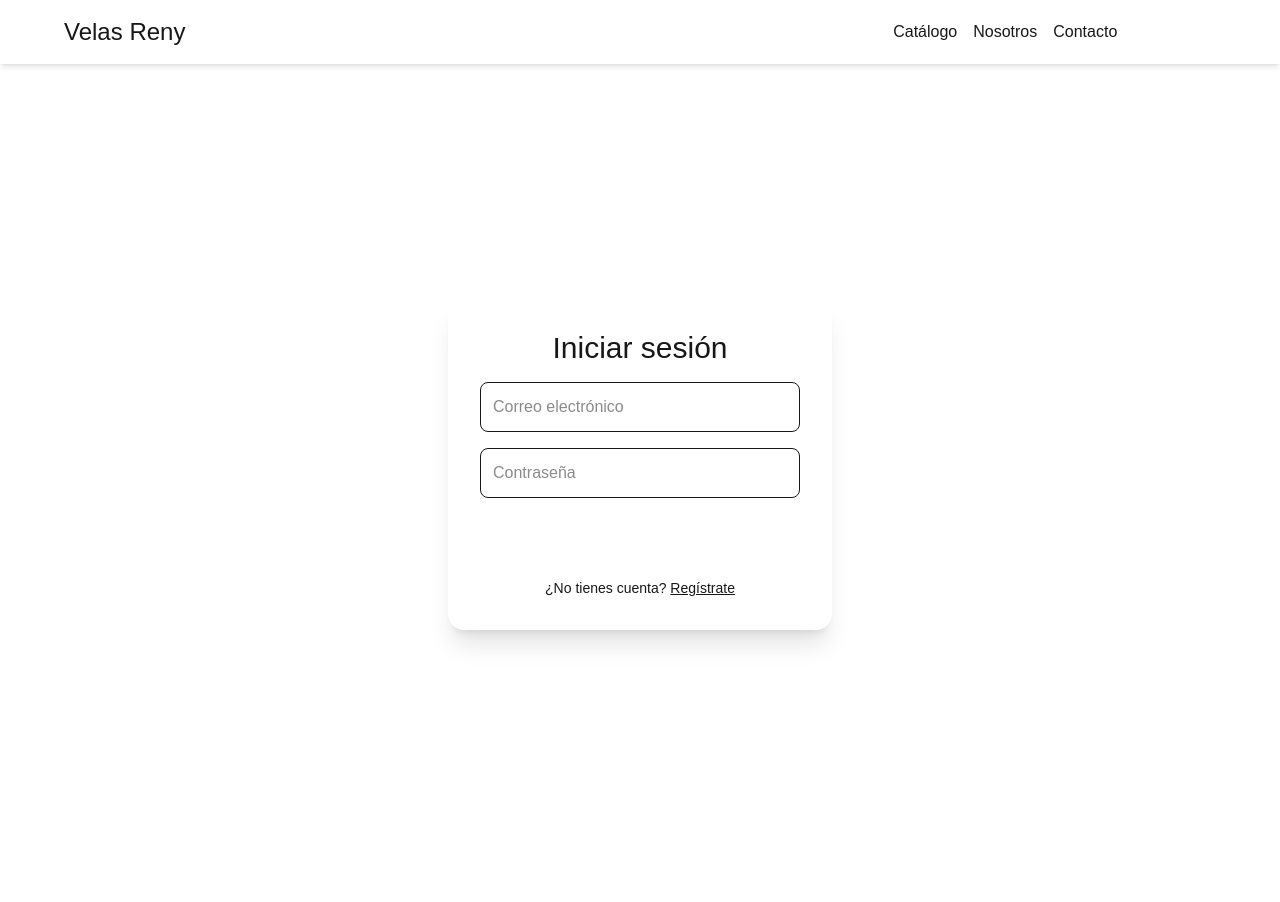
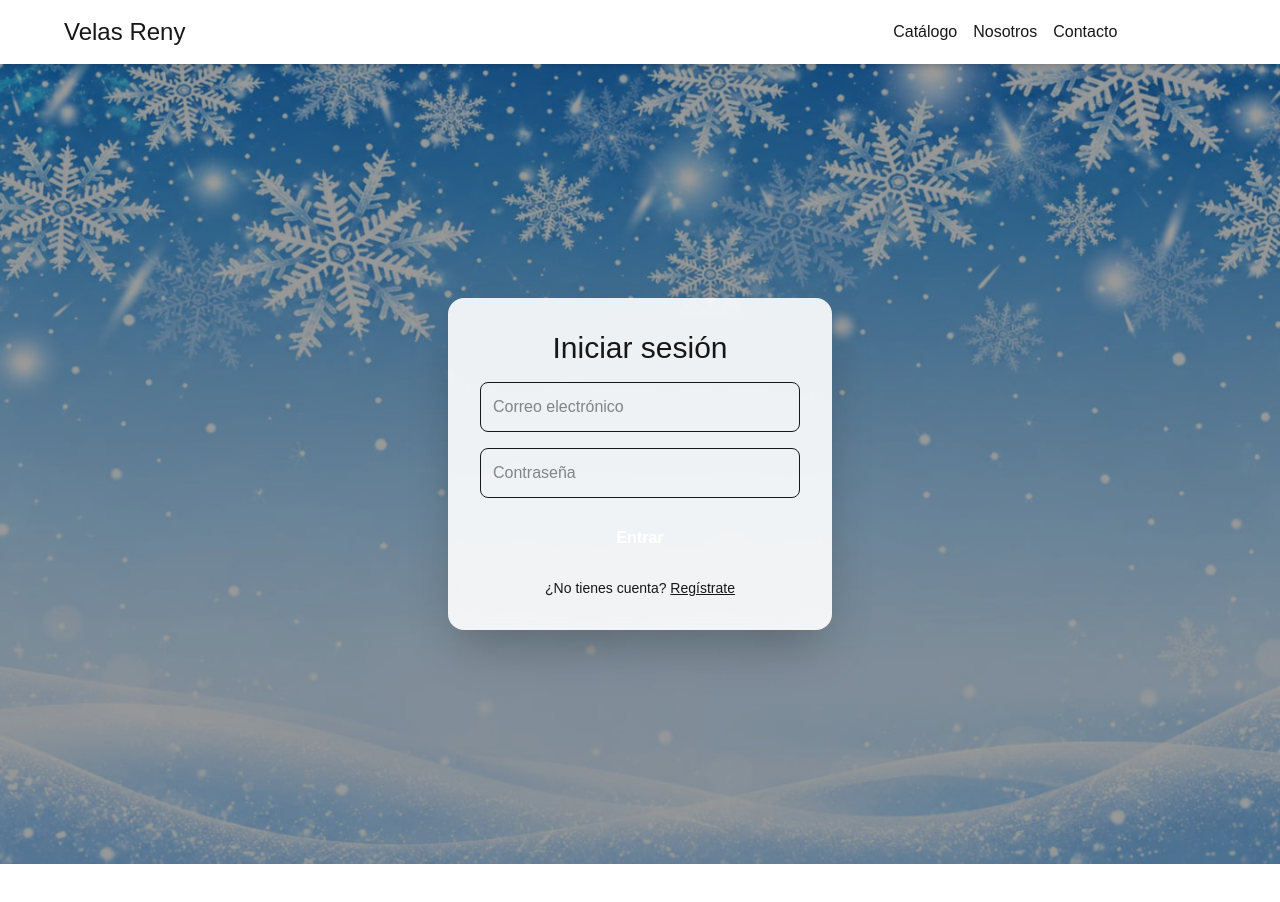
Before and after one commit to JuanDAvila12/Velas_Reny, a Next.js app: page /login in a window 1280 px wide. Shown: the top 902 px of the page. Built offline with nearby package versions, Linux system fonts and the light colour scheme; no server answers.

Commit message:
Recupera archivos SVG por defecto

```diff
--- a/app/login/page.tsx
+++ b/app/login/page.tsx
@@ -22,8 +22,16 @@ export default function LoginPage() {
   }
 
   return (
-    <div className="min-h-screen flex items-center justify-center bg-reny-cream">
-      <form className="bg-white p-8 rounded-2xl shadow-xl w-96 space-y-4">
+    <div
+      className="min-h-screen flex items-center justify-center bg-cover bg-center relative"
+      style={{
+  backgroundImage: "url('/images/velas-fondo2.jpg')",
+}}
+    >
+      {/* Capa oscura para mejorar contraste */}
+      <div className="absolute inset-0 bg-black/40"></div>
+
+      <form className="relative bg-white/90 backdrop-blur-md p-8 rounded-2xl shadow-2xl w-96 space-y-4 z-10">
         <h1 className="text-3xl font-caveat text-reny-purple-dark text-center">
           Iniciar sesión
         </h1>
--- a/tailwind.config.ts
+++ b/tailwind.config.ts
@@ -18,7 +18,7 @@ const config: Config = {
         "reny-cream": "#FFF7ED",
       },
       fontFamily: {
-        caveat: ["Caveat", "cursive"],
+        caveat: ["var(--font-caveat)", "cursive"],
       },
     },
   },
```
Also changed, not shown: public/images/velas-fondo.jpg (added), public/images/velas-fondo2.jpg (added).
